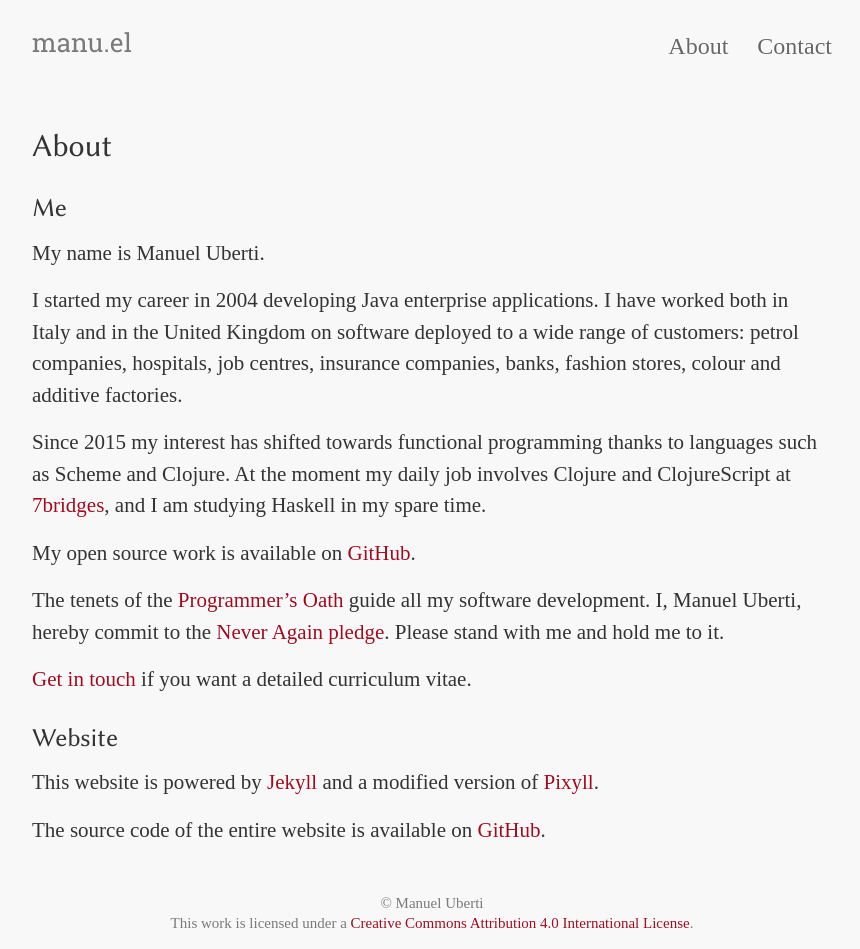
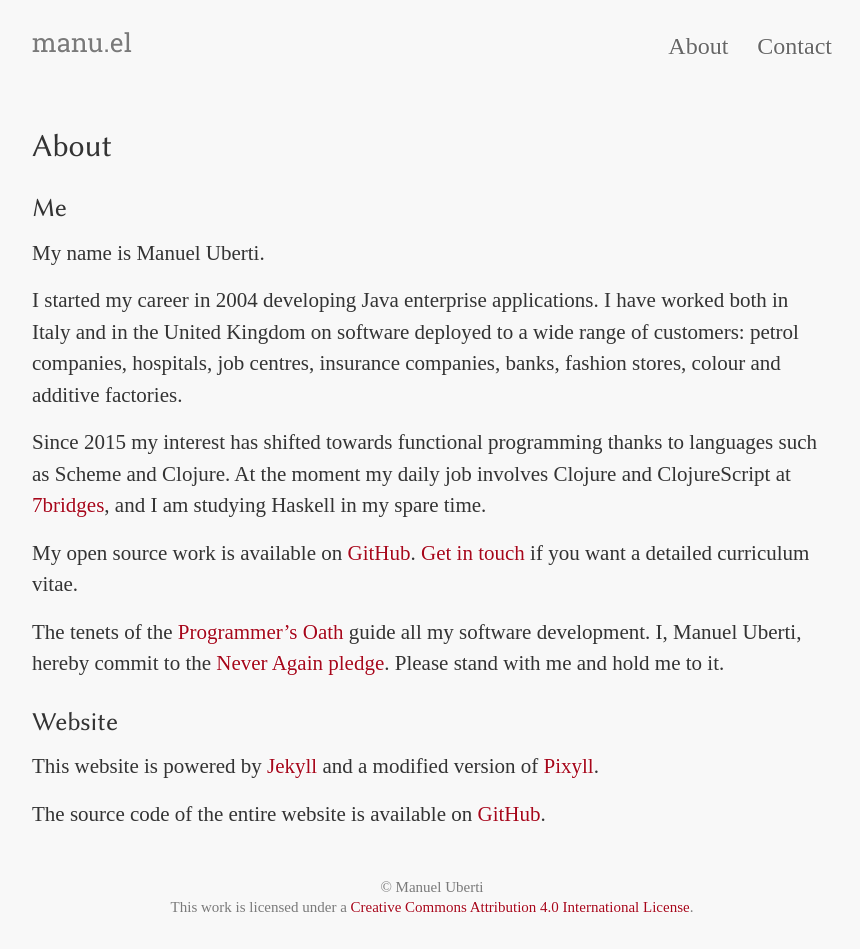
Before and after one commit to manuel-uberti/manuel-uberti.github.io, a Jekyll site: the page built from about.md, in a window 1280 px wide. Shown: the whole page, without its empty margins (208-1068 px from the left). Built offline with Jekyll 4.4.1, drawn with Linux system fonts in a browser that asks for light colours; some web fonts are replaced.

Commit message:
Move paragraph

```diff
--- a/about.md
+++ b/about.md
@@ -19,15 +19,15 @@ languages such as Scheme and Clojure. At the moment my daily job involves
 Clojure and ClojureScript at [7bridges](https://7bridges.eu/), and I am studying
 Haskell in my spare time.
 
-My open source work is available on [GitHub](https://github.com/manuel-uberti).
+My open source work is available on
+[GitHub](https://github.com/manuel-uberti). [Get in
+touch](https://manuel-uberti.github.io/contact/) if you want a detailed
+curriculum vitae.
 
 The tenets of the
 [Programmer’s Oath](https://github.com/Widdershin/programmers-oath) guide all my
 software development. I, Manuel Uberti, hereby commit to the [Never Again
 pledge](https://neveragain.tech). Please stand with me and hold me to it.
-
-[Get in touch](https://manuel-uberti.github.io/contact/) if you want a detailed
-curriculum vitae.
 
 ### Website
 
```
